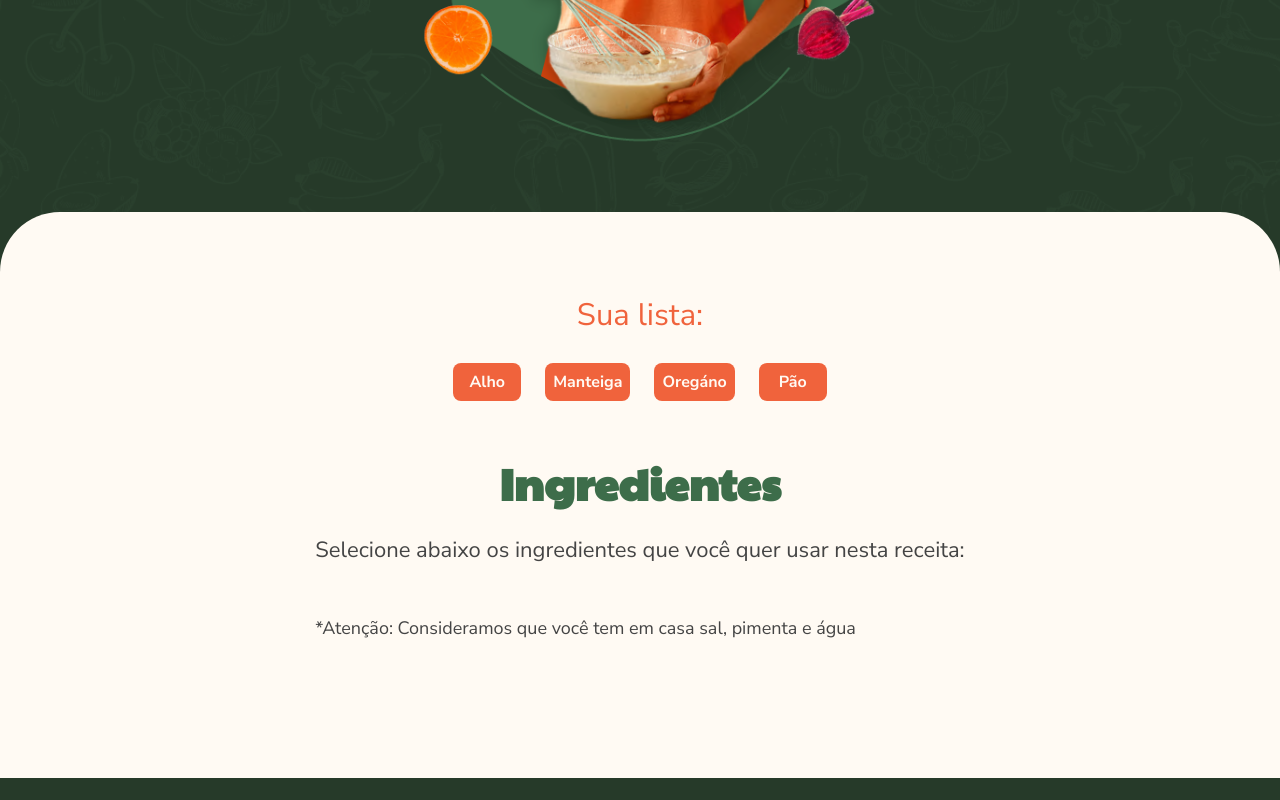
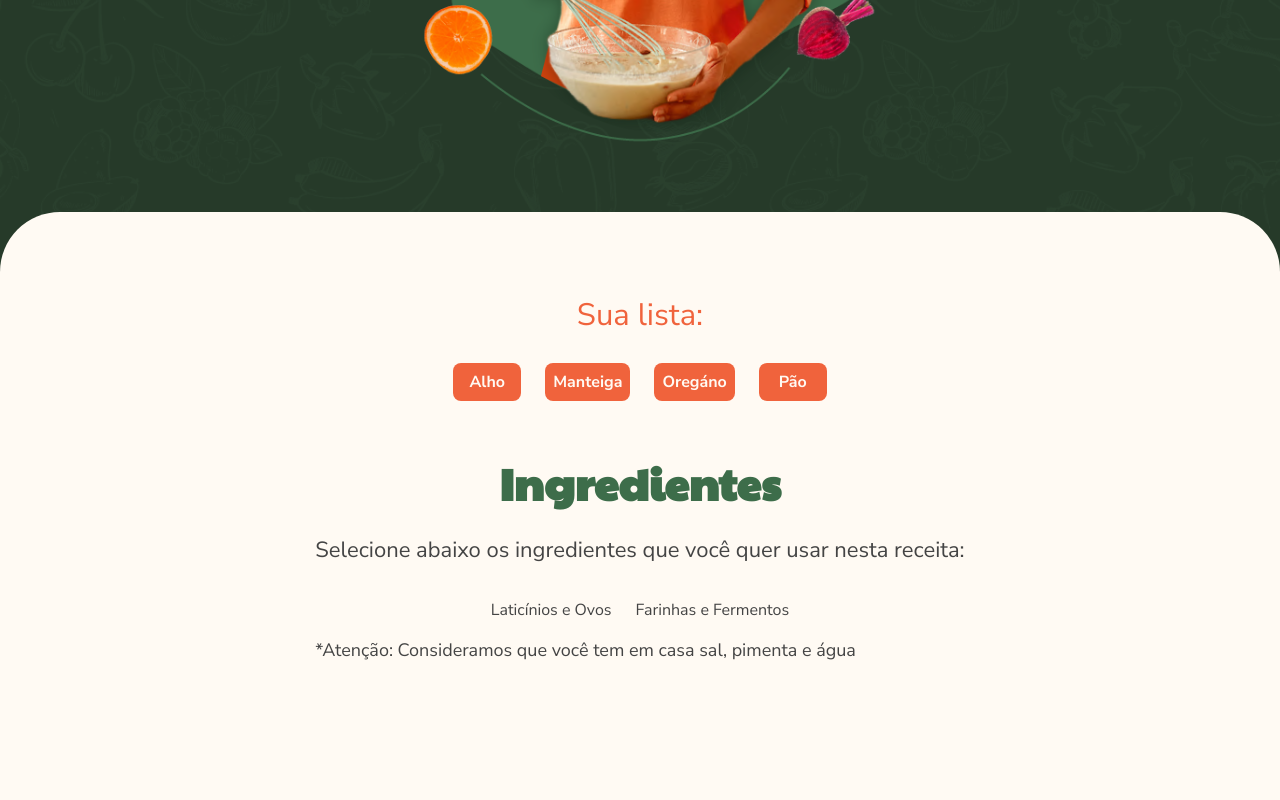
Before and after one commit to SamillyNunes/cookin-up, a Vue app: page / in a window 1280 px wide. Shown: the part 819-1619 px from the top of the page. Before the commit the page ends 1597 px from the top, so only its background shows below. Built offline with nearby package versions, Linux system fonts and the light colour scheme.

Commit message:
feat: presenting categories getting from external file

```diff
--- a/src/components/SelectIngredients.vue
+++ b/src/components/SelectIngredients.vue
@@ -1,6 +1,14 @@
 <script lang="ts">
+import { getCategories } from '@/http';
 
-export default {};
+
+export default {
+    data(){
+        return {
+            categories: getCategories(),
+        }
+    }
+};
 
 </script>
 
@@ -13,7 +21,12 @@ export default {};
         </p>
 
         <ul class="categorias">
-
+            <li
+                v-for="category in categories"
+                :key="category.nome"
+            >
+                {{ category.nome }}
+            </li>
         </ul>
 
         <p class="paragrafo dica">
--- /dev/null
+++ b/src/http/index.ts
@@ -0,0 +1,14 @@
+export function getCategories(){
+    return [
+        {
+            "nome": "Laticínios e Ovos",
+            "ingredientes": ["Ovos", "Queijo", "Leite", "Manteiga", "Creme de Leite", "Iogurte", "Leite Condensado", "Sorvete"],
+            "rotulo": "laticinios_e_ovos"
+        },
+        {
+            "nome": "Farinhas e Fermentos",
+            "ingredientes": ["Farinha de trigo", "Polvilho", "Farinha de rosca", "Canjica", "Farinha de mandioca", "Fubá", "Linhaça", "Fermento químico"],
+            "rotulo": "farinhas_e_fermentos"
+        }
+    ];
+}
```
